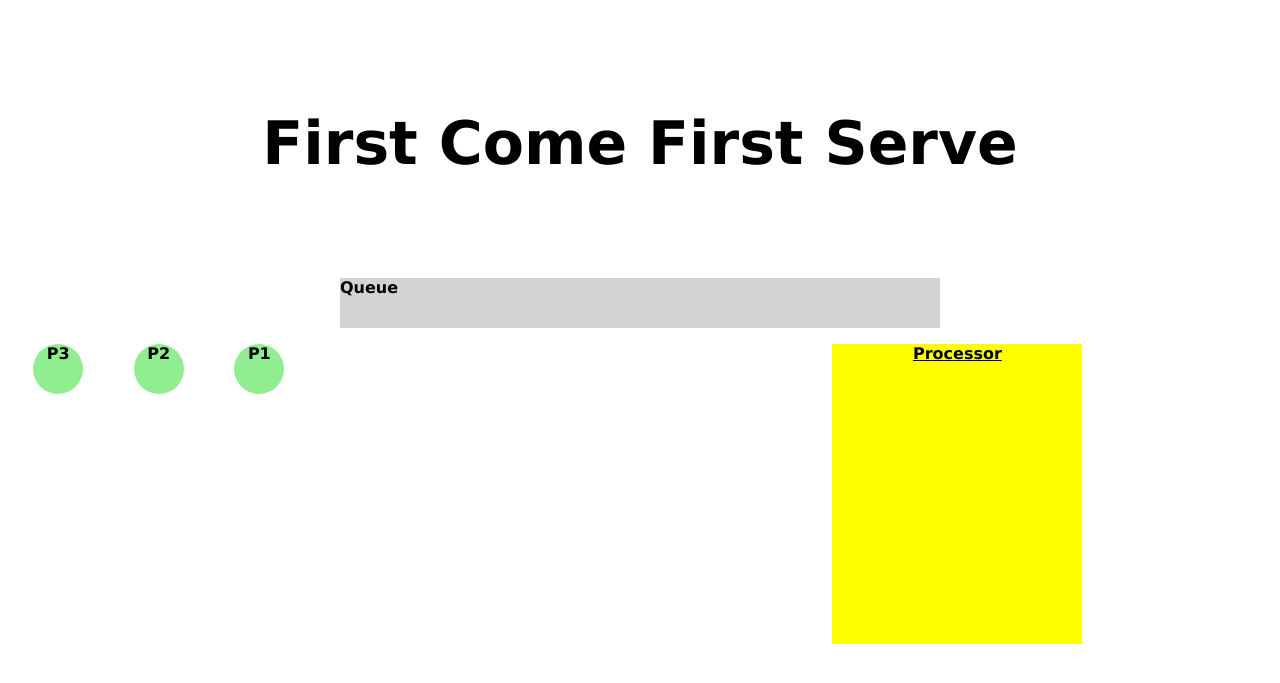
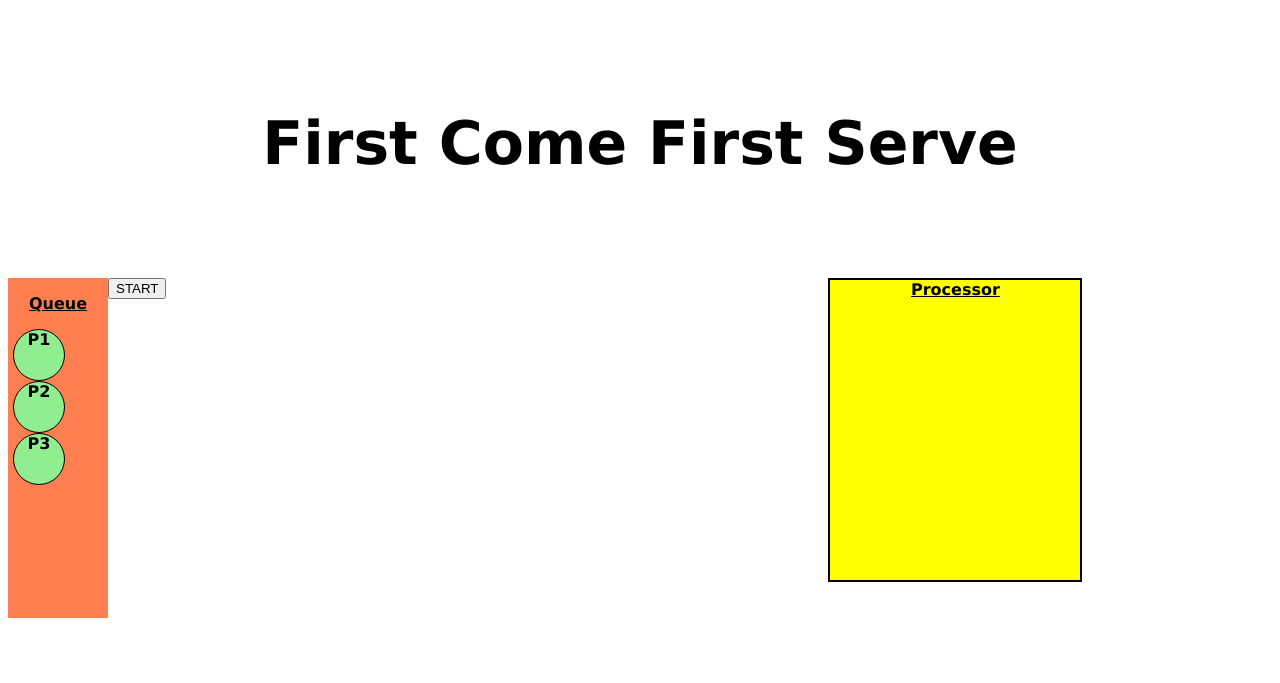
Before and after one commit to paulrsmithjnr/ProcessSchedulingAlgorithms_Visualizer, a PHP site: page /templates/fcfs.html in a window 1280 px wide. Shown: the top 683 px of the page. Run offline with PHP 8.4, Linux system fonts and the light colour scheme.

Commit message:
Minor changes to FCFS, JS not working

```diff
--- a/styles/fcfs.css
+++ b/styles/fcfs.css
@@ -3,30 +3,75 @@ body {
     background-color:white;
 }
 
-.process {
+.fprocessSec {  /*Section for all the processes*/
+    float:left;
+    width: 100px;
+    height: 340px;
+    background-color: coral;
+}
+
+.fprocessorSec {    /*Section for the processor*/
+    float:left;
+    width: 100px;
+    height: 200px;
+}
+
+#fprocess1 {    /*First Process*/
     height: 50px;
     width: 50px;
     background-color:lightgreen;
     float: left;
-    margin: 0 2%;
+    margin: 0 5%;
+    border: 1px solid black;
     border-radius: 50%;
     top: 10%;
     left: 6%;
     animation-name: toProcessor 5s infinite;
 }
 
-.queue {
+.fprocess2 {       /*Second Process*/
     height: 50px;
-    width: 600px;
-    background-color:lightgrey;
-    margin-left: auto;
-    margin-right: auto;
+    width: 50px;
+    background-color:lightgreen;
+    float: left;
+    margin: 0 5%;
+    border: 1px solid black;
+    border-radius: 50%;
+    top: 10%;
+    left: 6%;
+    animation-name: toProcessor 5s infinite;
 }
 
-.processor {
+.fprocess3 {        /*Third Process*/
+    height: 50px;
+    width: 50px;
+    background-color:lightgreen;
+    float: left;
+    margin: 0 5%;
+    border: 1px solid black;
+    border-radius: 50%;
+    top: 10%;
+    left: 6%;
+    animation-name: toProcessor 5s infinite;
+}
+
+.ready {
+    background-color: green;
+}
+
+.running {
+    background-color: red;
+}
+
+.terminated {
+    background-color: black;
+}
+
+.fprocessor {
     height: 300px;
     width: 250px;
     background-color:yellow;
+    border: 2px solid black;
     float: right;
     margin: 0 15%;
 
@@ -51,16 +96,6 @@ body {
     align-items: center
 }
 
-@keyframes toProcessor {
-    from {
-        margin-left: 0%;
-    }
-
-    to {
-        margin-left: 75%;
-    }
-}
-
 
 @keyframes fadeout {
     0% {
--- a/templates/fcfs.html
+++ b/templates/fcfs.html
@@ -3,6 +3,7 @@
     <head>
         <title>FCFS</title>
         <link rel="stylesheet" type="text/css" href="../styles/fcfs.css">
+        <script src="fcfs.js"></script>
         <meta name="viewport" content="width=device-width, initial-scale=1">
     </head>
 
@@ -10,23 +11,22 @@
         <div class="header">
             <h1>First Come First Serve</h1>
         </div>
-    <div class="queue">
-        <b>Queue</b></p>
+
+        <div class = "fprocessSec">
+            <div><p><u><b><center>Queue</center></b></u></p></div>
+            <div id="fprocess1"><b><center>P1</center></b></div>
+            <div class="fprocess2"><b><center>P2</center></b></div>
+            <div class="fprocess3"><b><center>P3</center></b></div>
         </div>
-    <div><p> </p></div>
-    <div class="process">
-        <b><center>P3</center></b>
-        </div>
-    <div class="process">
-        <b><center>P2</center></b>
-    </div>
-    <div class="process">
-        <b><center>P1</center></b>
-    </div>
-    <div class="processor">
+
+        <div class="fprocessor">
             <b><u><center>Processor</center></u></b>
         </div>
-    <div><p>    </p></div>
+
+        <div>
+            <button onclick="move()">START</button>
+        </div>
+
     </body>
 
 </html>
```
Also changed, not shown: scripts/fcfs.js (added, +14 -0 lines). Lines whose indentation alone changed are shown as unchanged.
